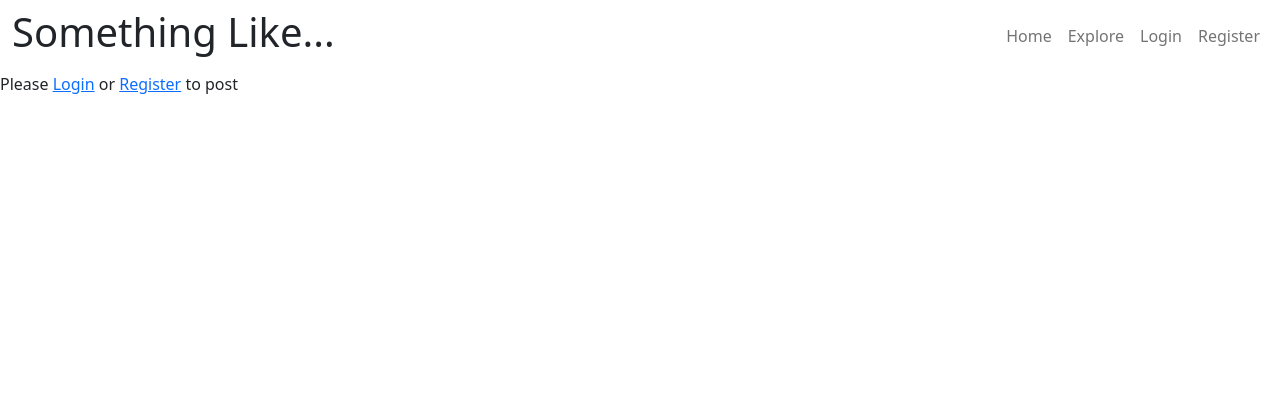
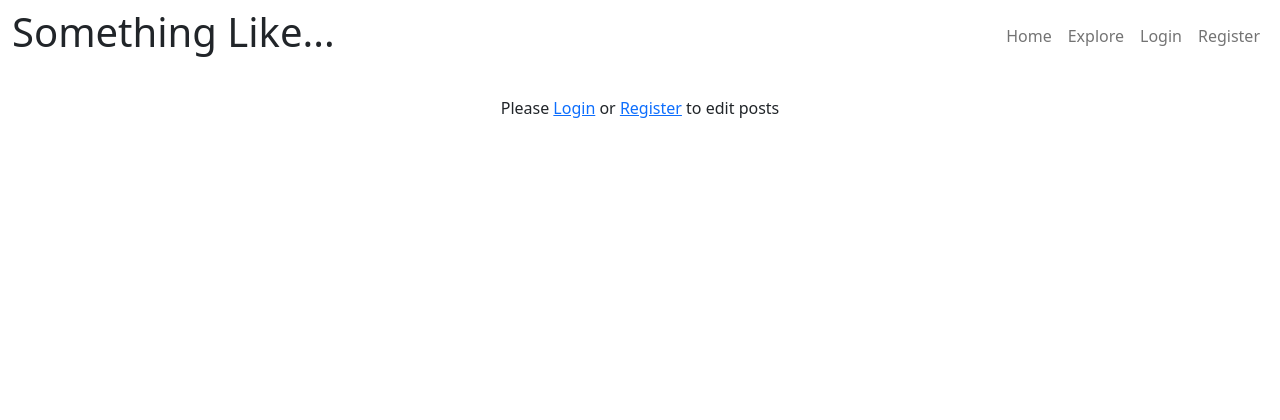
Before and after one commit to eosull/Something-Like, a Django app: template templates/edit_post.html in a window 1280 px wide. Shown: the top 420 px of the page. Run offline with Django 4.2, Linux system fonts and the light colour scheme; the template is opened without the code that fills it, so the values that code supplies are empty; some libraries are stand-ins or nearby versions.

Commit message:
refactor:adjust structure of unauthorised user message

```diff
--- a/templates/edit_post.html
+++ b/templates/edit_post.html
@@ -14,6 +14,12 @@
         <a href="{% url 'delete' post.slug %}" class="btn btn-danger">Delete</a>
 </form>
 {% else %}
-<p>Please <a href="{% url 'account_login' %}">Login</a> or <a href="{% url 'account_signup' %}">Register</a> to post</p>
+<div class="container-fluid">
+    <div class="row">
+      <div class="col-md-8 offset-md-2 mt-4 text-center">
+        <p>Please <a href="{% url 'account_login' %}">Login</a> or <a href="{% url 'account_signup' %}">Register</a> to edit posts</p>
+      </div>
+    </div>
+  </div>
 {% endif %}
 {% endblock content %}
```
